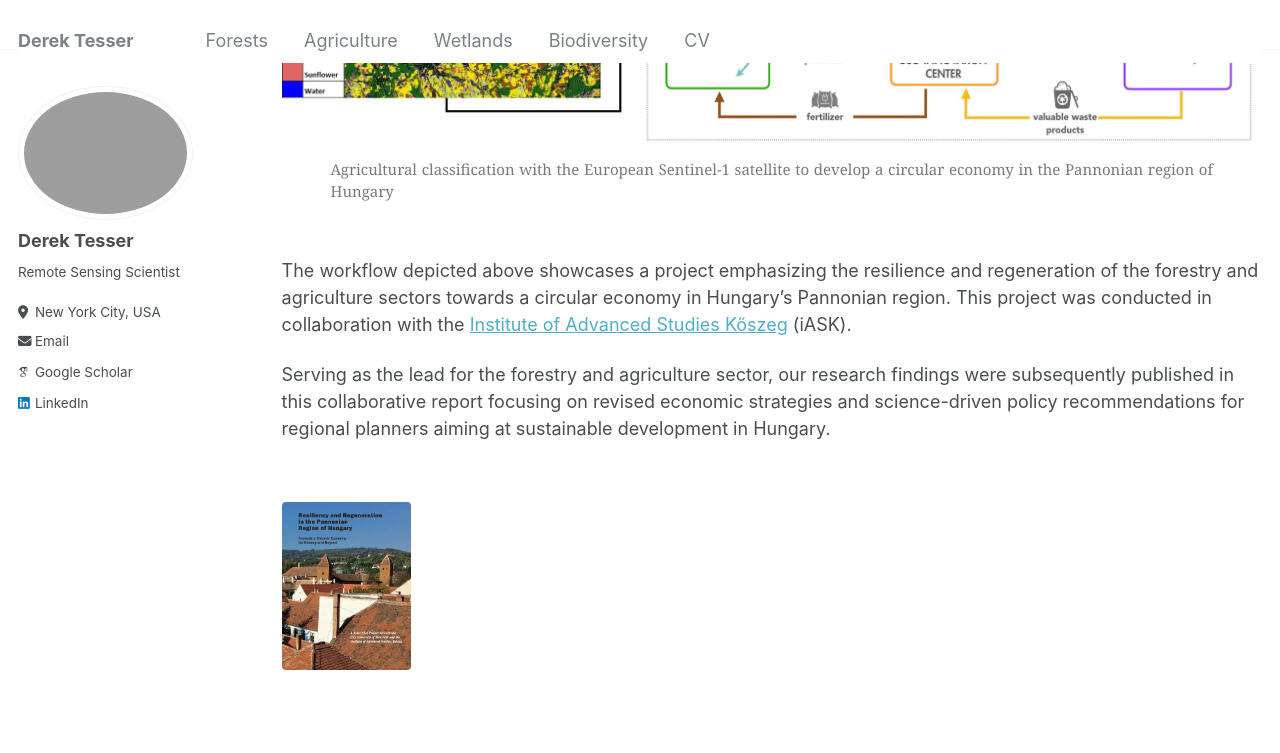
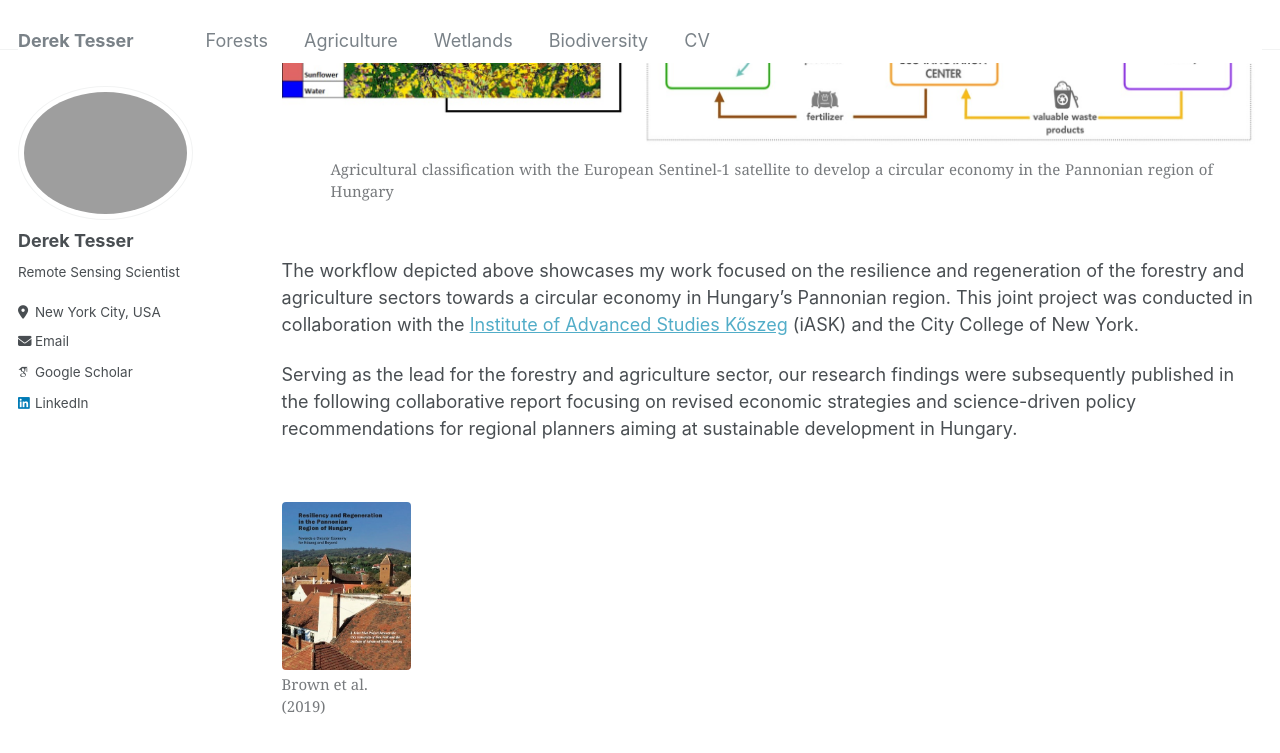
Before and after one commit to dstesser/dstesser.github.io, a Jekyll site: the page built from _pages/agriculture.md, in a window 1280 px wide and 900 px high, scrolled down 1755 px. Shown: the top 753 px of the window. Built offline with Jekyll 4.4.1, drawn with Linux system fonts in a browser that asks for light colours; some web fonts are replaced.

Commit message:
Update agriculture.md

```diff
--- a/_pages/agriculture.md
+++ b/_pages/agriculture.md
@@ -50,13 +50,13 @@ This data enables stakeholders to optimize supply chains, identify opportunities
         <figcaption style="font-size: 15px; max-width: 90%; text-align:justify; margin: 0 auto; margin-top: -15px;">Agricultural classification with the European Sentinel-1 satellite to develop a circular economy in the Pannonian region of Hungary</figcaption>
     </figure>
 </div>
-The workflow depicted above showcases a project emphasizing the resilience and regeneration of the forestry and agriculture sectors towards a circular economy in Hungary's Pannonian region. This project was conducted in collaboration with the <a href="https://iask.hu/en/" target="_blank">Institute of Advanced Studies Kőszeg</a> (iASK).
+The workflow depicted above showcases my work focused on the resilience and regeneration of the forestry and agriculture sectors towards a circular economy in Hungary's Pannonian region. This joint project was conducted in collaboration with the <a href="https://iask.hu/en/" target="_blank">Institute of Advanced Studies Kőszeg</a> (iASK) and the City College of New York.
 
-Serving as the lead for the forestry and agriculture sector, our research findings were subsequently published in this collaborative report focusing on revised economic strategies and science-driven policy recommendations for regional planners aiming at sustainable development in Hungary.
+Serving as the lead for the forestry and agriculture sector, our research findings were subsequently published in the following collaborative report focusing on revised economic strategies and science-driven policy recommendations for regional planners aiming at sustainable development in Hungary.
 
 <div style="text-align:left;">
     <figure style="display:inline-block; text-align: left;">
         <img src="https://raw.githubusercontent.com/dstesser/dstesser.github.io/master/images/koszeg%20book.jpg" style="width: 35%;">
-        <figcaption style="font-size: 15px; max-width: 35%; text-align:left; margin-top: -15px;"> </figcaption>
+        <figcaption style="font-size: 15px; max-width: 35%; text-align:left; margin-top: -15px;">Brown et al. (2019) </figcaption>
     </figure>
 </div>
```
